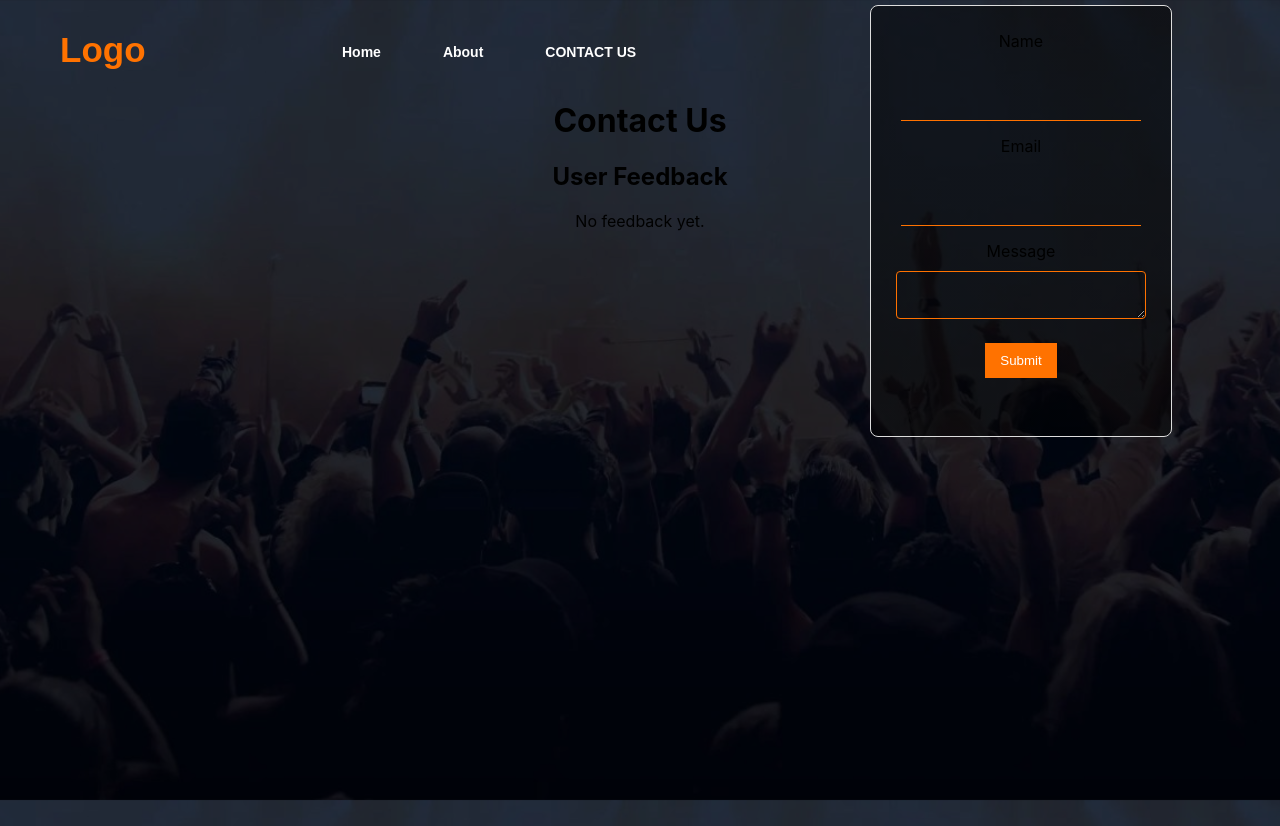
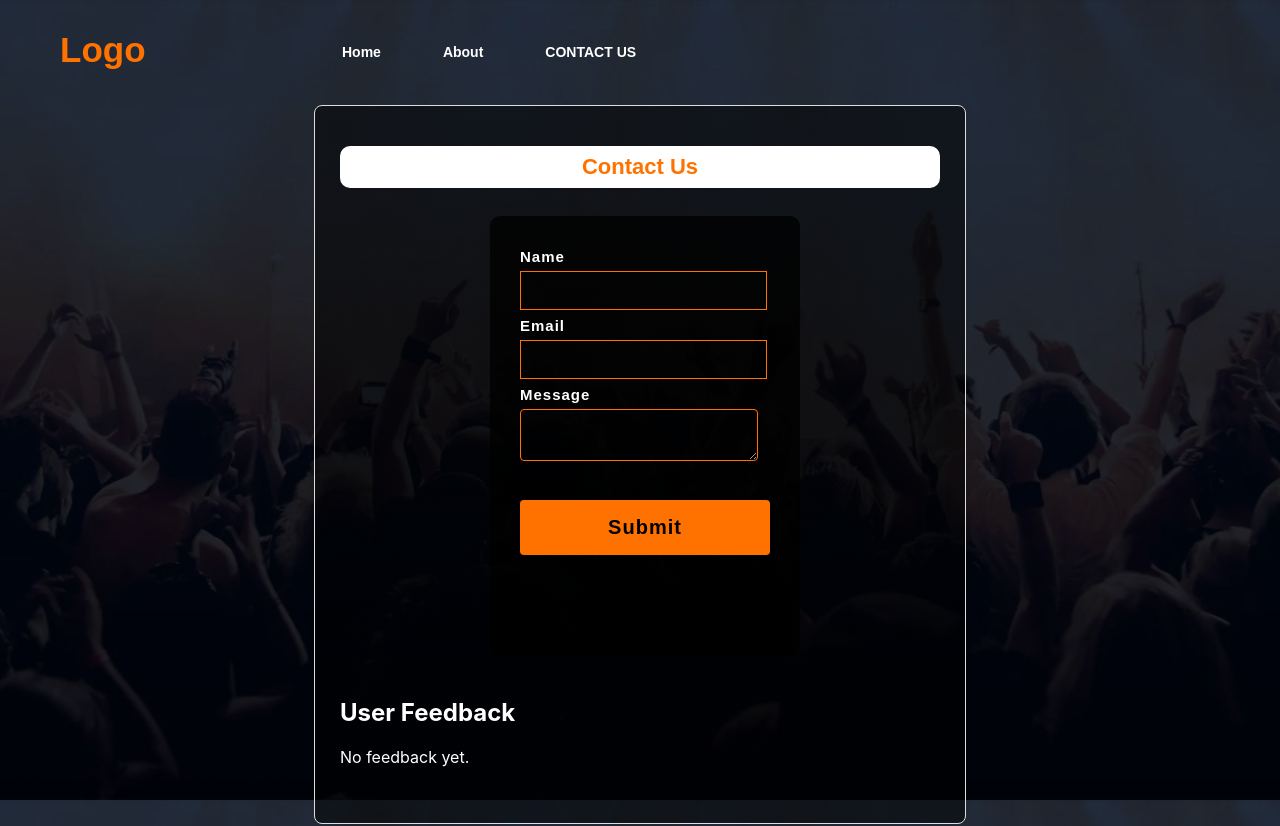
Before and after one commit to SmritiVM/Event-Management-System, a React (Create React App) app in the folder frontend/: page /#/contact in a window 1280 px wide. Shown: the top 826 px of the page. Built offline with nearby package versions, Linux system fonts and the light colour scheme.

Commit message:
Vamshi's contact Page

```diff
--- a/frontend/src/components/ContactPage/ContactPage.css
+++ b/frontend/src/components/ContactPage/ContactPage.css
@@ -1,78 +1,4 @@
-/* .container {
-  max-width: 800px;
-  margin: 0 auto;
-  padding: 20px;
-  font-family: 'Arial, sans-serif';
-}
-
-.form {
-  background-color: #fff;
-  padding: 20px;
-  border-radius: 8px;
-  box-shadow: 0 0 10px rgba(0, 0, 0, 0.1);
-  margin-bottom: 20px;
-}
-
-.formGroup {
-  margin-bottom: 20px;
-}
-
-.label {
-  display: block;
-  margin-bottom: 8px;
-}
-
-.input {
-  width: 100%;
-  padding: 8px;
-  margin-bottom: 16px;
-  box-sizing: border-box;
-  border: 1px solid #000000;
-  border-radius: 4px;
-}
-
-.button {
-  background-color: #ff7200;
-  color: black;
-  padding: 10px 15px;
-  border: none;
-  border-radius: 4px;
-  cursor: pointer;
-}
-
-.button:hover {
-  background-color: #fff;
-}
-
-.error {
-  color: #ff0000;
-}
-
-.feedbackList {
-  list-style: none;
-  padding: 0;
-}
-
-.feedbackItem {
-  margin-bottom: 20px;
-  border: 1px solid #ddd;
-  padding: 10px;
-  border-radius: 4px;
-} */
-/* ContactPage.css */
-
-.container {
-  max-width: 600px;
-  margin: 0 auto;
-  text-align: center; /* Center align the content */
-}
-
-.heading {
-  font-size: 24px;
-  margin-bottom: 20px;
-}
-
-.form {
+.contact-container{
   max-width: 600px;
   margin: 0 auto;
   padding: 25px;
@@ -82,7 +8,24 @@
   transform: translate(0%,25px);
   position: center;
 }
-.form h1{
+.contactform{
+  width: 250px;
+  height: 380px;
+  background: linear-gradient(to top, rgba(0,0,0,0.8)50%,rgba(0,0,0,0.8)50%);
+  position: center;
+  top: -20px;
+  left: 870px;
+  transform: translate(0%,-5%);
+  border-radius: 10px;
+  padding: 30px;
+  margin-left: 150px;
+  margin-top: 20px;
+}
+.contact-container {
+  display: flex;
+  flex-direction: column;
+}
+.contact-container h1 {
   text-align: center;
   font-family: sans-serif;
   background-color: #fff;
@@ -92,48 +35,104 @@
   margin-bottom:  30px;
   padding: 8px;
 }
-.formGroup {
+h2{
+  color:#fff;
+  position:center;
+}
+p{
+  color: #fff;
+  position: center;
+}
+div {
   margin-bottom: 15px;
 }
+.contact-container label {
+  font-weight: bold;
+  color: #fff;
+  font-size: 15px;
+  letter-spacing: 1px;
+  font-family: sans-serif;
+  margin-bottom: 10px;
+}
+.contactform input{
+  width: 90%;
+  padding: 10px;
+  margin: 5px 0;
+  background: transparent;
+  border-bottom: 1px solid #ff7200;
+  border-top: 1px solid #ff7200;
+  border-right: 1px solid #ff7200;
+  border-left: 1px solid #ff7200;
+  color: #fff;
+  font-size: 15px;
+  letter-spacing: 1px;
+  margin-top: 5px;
+  font-family: sans-serif;
 
-.label {
-  display: block;
-  margin-bottom: 5px;
 }
 
-.input {
+.contact-container input:focus{
+  outline: none;
+}
+select{
   width: 100%;
   padding: 8px;
+  margin-top: 5px;
   box-sizing: border-box;
+  border: 1px solid #ccc;
+  border-radius: 4px;
+}
+.error{
+  color:#ff7200;
+  margin-top: 5px;
+}
+textarea {
+  width: 95%;
+  padding: 10px;
+  margin: 5px 0;
+  background: transparent;
+  box-sizing: border-box;
+  border: 1px solid ;
+  border-radius: 4px;
+  border-bottom: 1px solid #ff7200;
+  border-top: 1px solid #ff7200;
+  border-right: 1px solid #ff7200;
+  border-left: 1px solid #ff7200;
+  resize: vertical;
+}
+.contact-container button {
+  min-height: 55px;
+  width: 100%;
+  background-color: #ff7200;;
+  color: black;
+  font-weight: bold;
+  font-size: 20px;
+  letter-spacing: 1px;
+  font-family: sans-serif;
+  padding: 10px;
+  border: none;
+  border-radius: 4px;
+  cursor: pointer;
+  margin-top: 30px;
+  border: none;
+  cursor: pointer;
+  transition: all 0.2s ease;
 }
 
-.error {
-  color: red;
-  font-size: 14px;
+.contact-container button:hover {
+  background-color: #fff;
 }
-
-.button {
-  background-color: #ff7200;
+.icons a{
+  text-decoration: none;
   color: #fff;
-  padding: 10px 15px;
-  border: none;
-  cursor: pointer;
 }
-
-.feedbackSection {
-  text-align: left; /* Align feedback items to the left */
+.icons ion-icon{
+  color: #fff;
+  font-size: 30px;
+  padding-left: 14px;
+  padding-top: 5px;
+  transition: 0.3s ease;
 }
-
-.feedbackList {
-  list-style: none;
-  padding: 0;
+.icons ion-icon:hover{
+  color: #ff7200;
 }
-
-.feedbackItem {
-  margin-bottom: 15px;
-}
-
-.feedbackItem strong {
-  font-weight: bold;
-  margin-right: 5px;
-}
--- a/frontend/src/components/ContactPage/ContactPage.js
+++ b/frontend/src/components/ContactPage/ContactPage.js
@@ -61,11 +61,11 @@ class ContactPage extends Component {
 
   render() {
     return (
-      <div className="container">
+      <div className="contact-container">
         <h1>Contact Us</h1>
-        <form onSubmit={this.handleSubmit} className="form">
+        <form onSubmit={this.handleSubmit} className="contactform">
           {/* Contact form */}
-          <div className="formGroup">
+
             <label htmlFor="name" className="label">
               Name
             </label>
@@ -80,8 +80,8 @@ class ContactPage extends Component {
             {this.state.errors && this.state.errors.name && (
               <span className="error">{this.state.errors.name}</span>
             )}
-          </div>
-          <div className="formGroup">
+
+
             <label htmlFor="email" className="label">
               Email
             </label>
@@ -96,8 +96,8 @@ class ContactPage extends Component {
             {this.state.errors && this.state.errors.email && (
               <span className="error">{this.state.errors.email}</span>
             )}
-          </div>
-          <div className="formGroup">
+
+
             <label htmlFor="message" className="label">
               Message
             </label>
@@ -111,7 +111,7 @@ class ContactPage extends Component {
             {this.state.errors && this.state.errors.message && (
               <span className="error">{this.state.errors.message}</span>
             )}
-          </div>
+
           <button type="submit" className="button">
             Submit
           </button>
```
